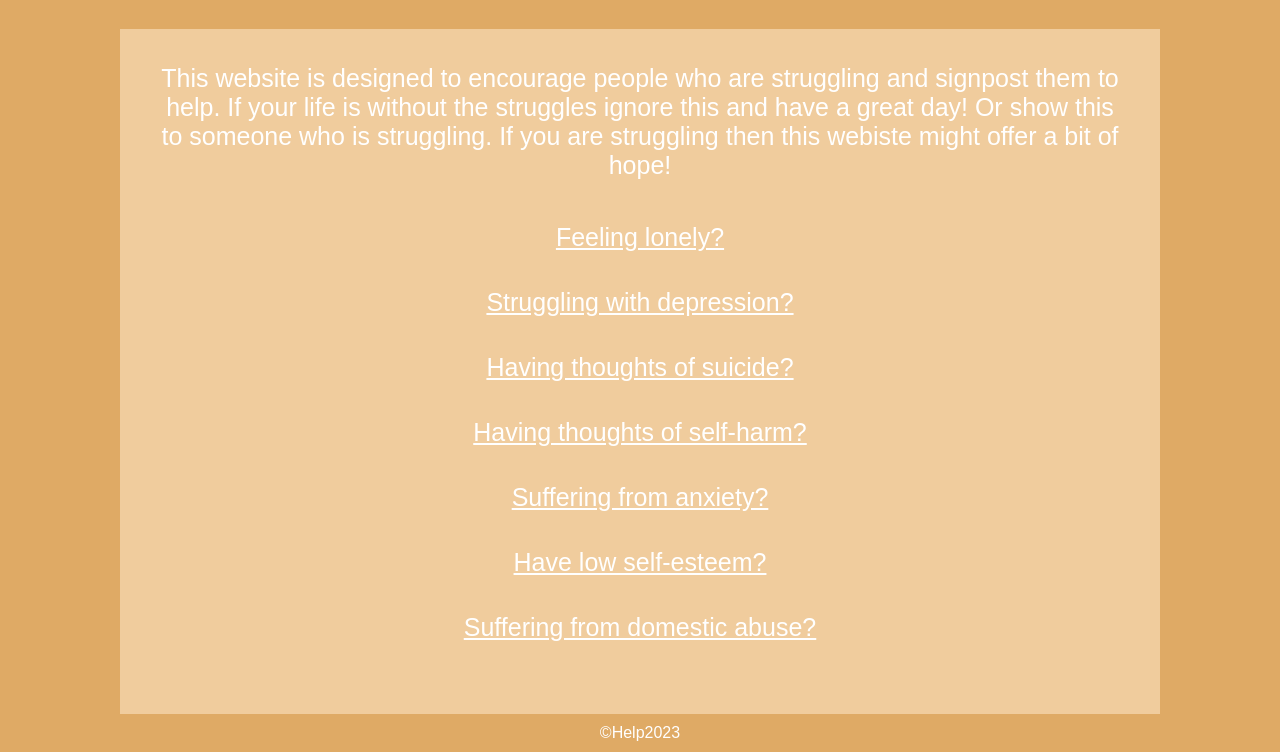
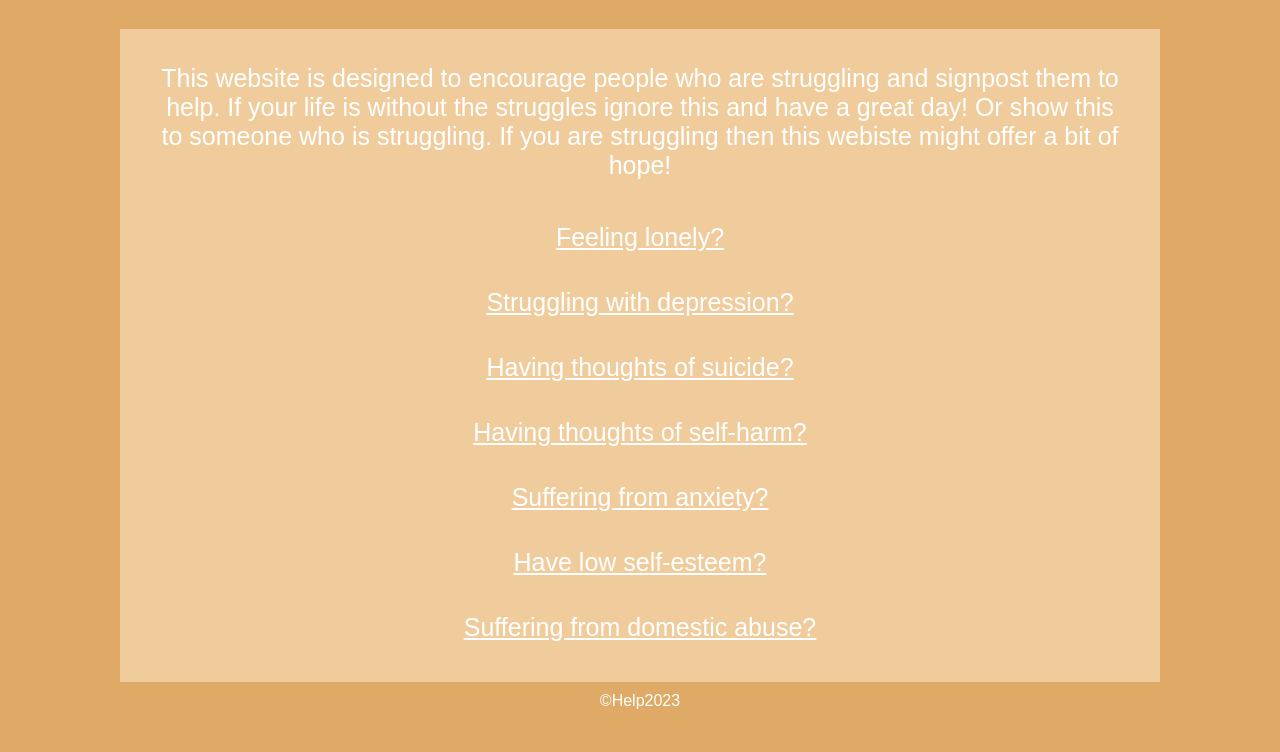
Before and after one commit to positiveoutcomes001/help, a plain HTML site: page index.html in a window 1280 px wide. Shown: the part 71-823 px from the top of the page. After the commit the page ends 800 px from the top, so only its background shows below. Drawn offline with Linux system fonts and the light colour scheme.

Commit message:
Update index.html

```diff
--- a/index.html
+++ b/index.html
@@ -24,7 +24,7 @@
             max-width: 1000px;
             margin: 0 auto;
             padding: 20px;
-            height: 645px;
+
             background-color:rgb(240, 204, 157);
             color: #fff;
         }
@@ -32,7 +32,7 @@
         .content {
             margin-top: -30px;
             padding: 20px;
-            height: 600px;
+
             text-align: center;
 
         }
```
